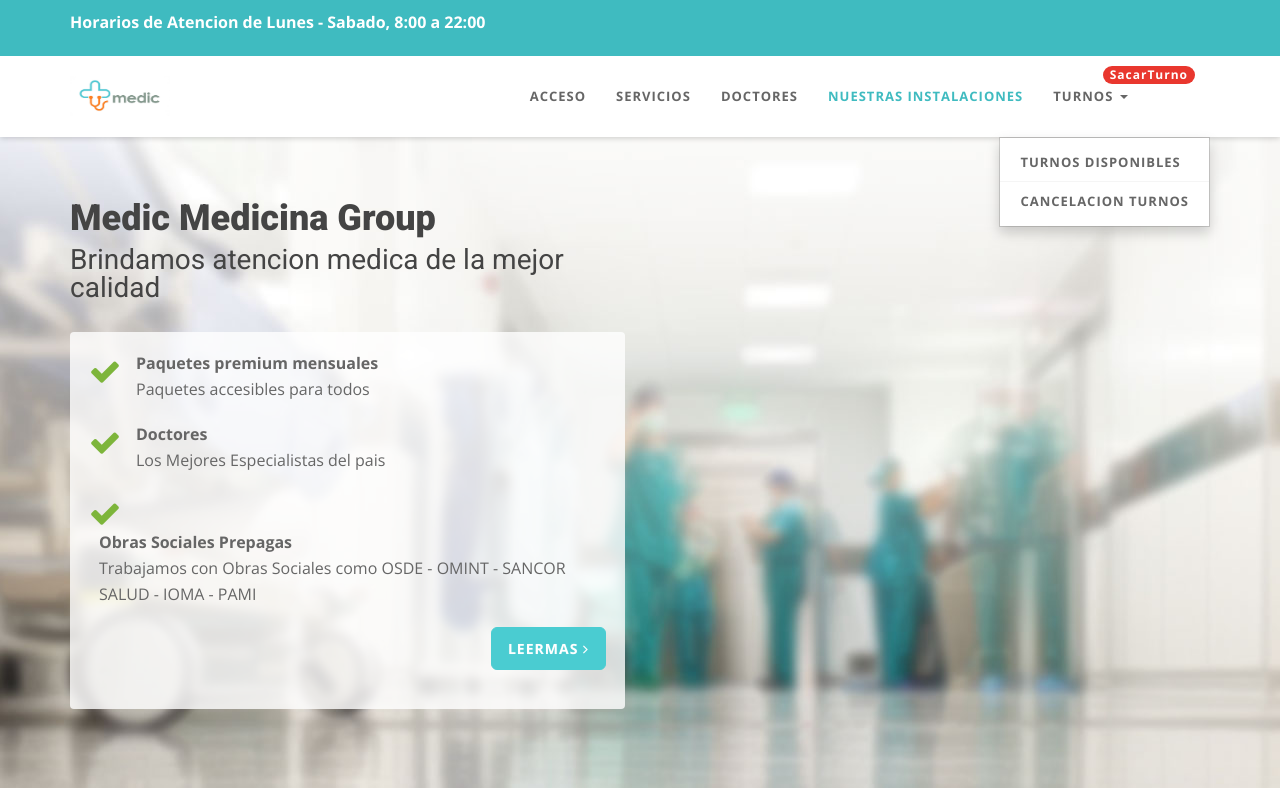
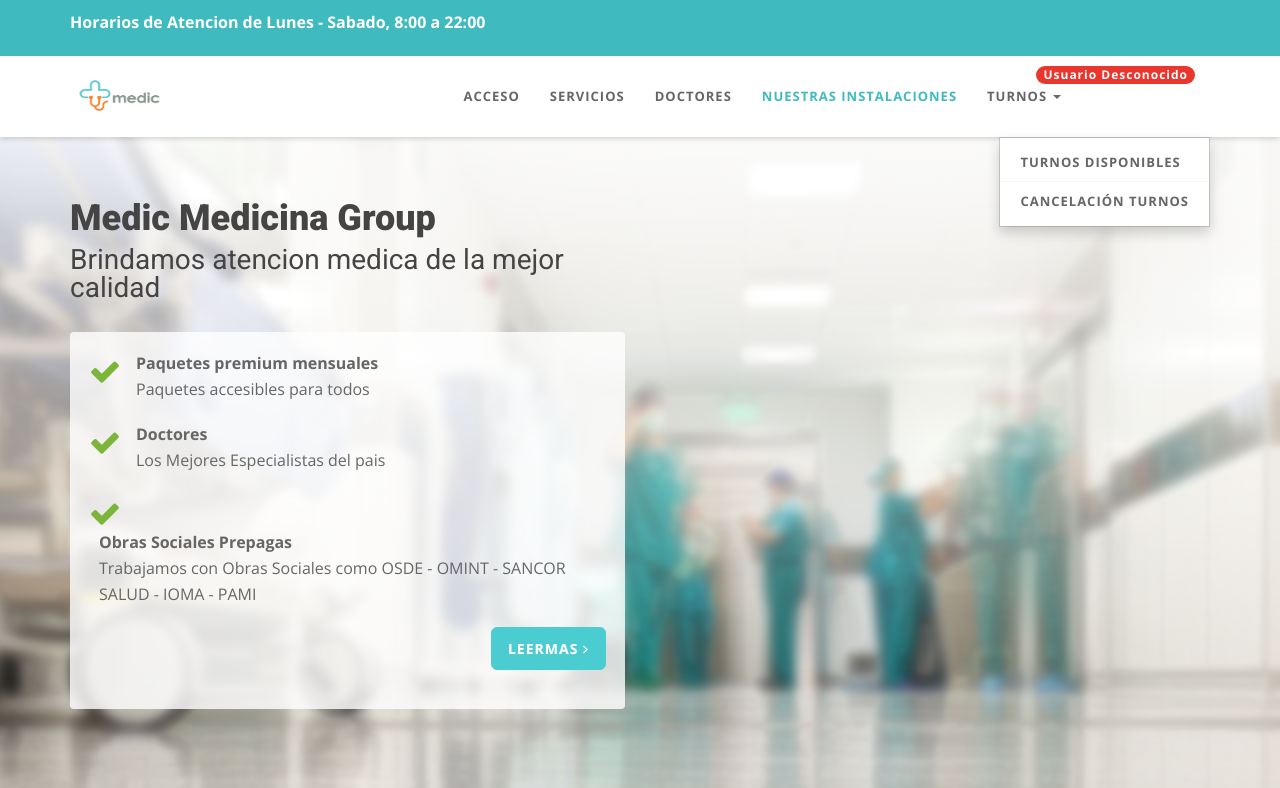
Before and after one commit to christian-lp/FirsSalud, a PHP site: page / in a window 1280 px wide, after a click that opens the changed part. Shown: the top 788 px of the page. Run offline with PHP 8.4, Linux system fonts and the light colour scheme; some web fonts are replaced.

Commit message:
cambios en el boton sacar turnos

```diff
--- a/index.php
+++ b/index.php
@@ -1,3 +1,33 @@
+<?php
+
+// Inicia la sesión (si no está iniciada ya)
+session_start();
+
+// Verifica si la variable de sesión userStatus está definida
+if (isset($_SESSION['userStatus'])) {
+    $userStatus = $_SESSION['userStatus'];
+} else {
+    // Si no está definida, establece un valor predeterminado o maneja el caso según tu lógica
+    $userStatus = "USUARIO DESCONOCIDO"; // Valor predeterminado en caso de que no se haya configurado
+}
+function getUserStatusText($status) {
+    switch ($status) {
+        case "USER":
+            return "Usuario";
+        case "ADMIN":
+            return "Administrador";
+        case "MEDIC":
+            return "Médico";
+        case "PACIENTE":
+            return "Paciente";
+        default:
+            return "Usuario Desconocido";
+    }
+}
+?>
+
+
+
 <!DOCTYPE html>
 <html lang="es">
 
@@ -67,11 +97,17 @@
             <li><a href="#facilities">Nuestras Instalaciones</a></li>
             <!--<li><a href="#prices">Precios</a></li> -->
             <li class="dropdown">
-              <a href="#Turn" class="dropdown-toggle" data-toggle="dropdown"><span class="badge custom-badge red pull-right">SacarTurno</span>Turnos <b class="caret"></b></a>
-              <ul class="dropdown-menu">
-                <li><a href="index-sacarturnos.html">Turnos Disponibles</a></li>
-                <li><a href="index-buscador.html">Cancelacion Turnos</a></li>
-              </ul>
+                <a href="#Turn" class="dropdown-toggle" data-toggle="dropdown">
+                    <span class="badge custom-badge red pull-right">
+                        <!-- Aquí se mostrará el estado del usuario -->
+                        <?php echo getUserStatusText($userStatus); ?>
+                    </span>
+                    Turnos <b class="caret"></b>
+                </a>
+                <ul class="dropdown-menu">
+                    <li><a href="index-sacarturnos.html">Turnos Disponibles</a></li>
+                    <li><a href="index-buscador.html">Cancelación Turnos</a></li>
+                </ul>
             </li>
           </ul>
         </div>
```
